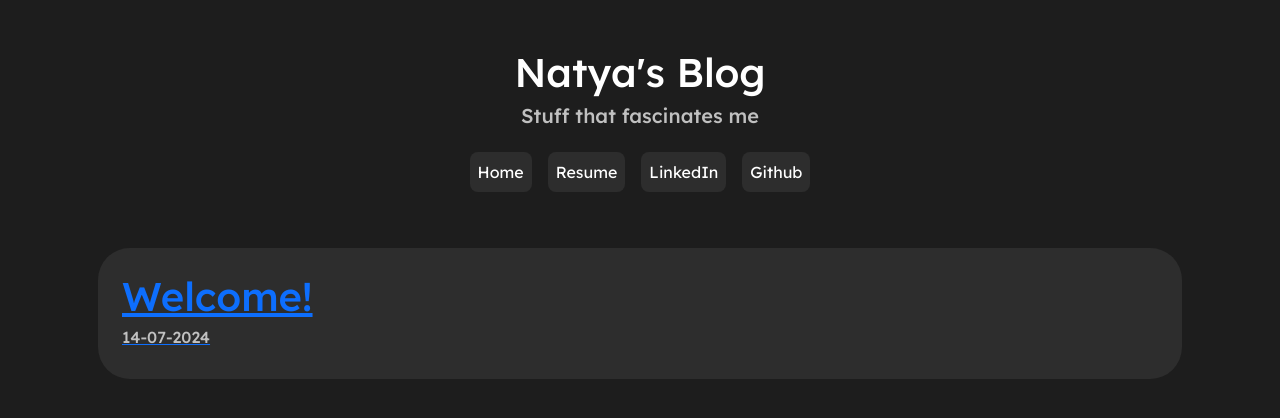
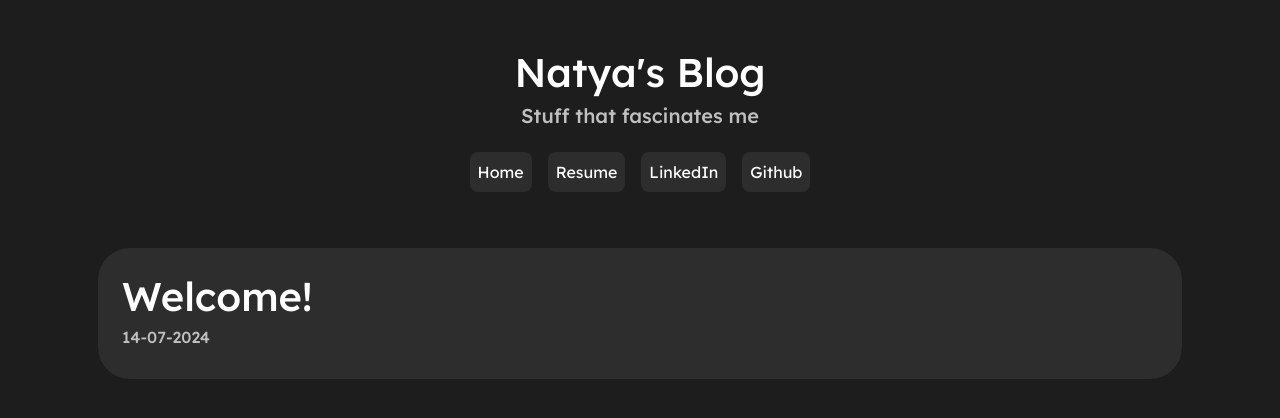
Before and after one commit to natyavidhan/blog, a React (Create React App) app: page /#/ in a window 1280 px wide. Shown: the top 418 px of the page. Built offline with nearby package versions, Linux system fonts and the light colour scheme.

Commit message:
header links

```diff
--- a/src/components/head.js
+++ b/src/components/head.js
@@ -1,14 +1,15 @@
 import React from 'react'
+import { Link } from 'react-router-dom'
 
 function head() {
   return (    <div className="header text-center">
     <h1>Natya's Blog</h1>
     <h5>Stuff that fascinates me</h5>
     <div className="buttons mt-3">
-        <button className="header-button">Home</button>
-        <button className="header-button">Resume</button>
-        <button className="header-button">LinkedIn</button>
-        <button className="header-button">Github</button>
+        <Link to={"/"}><button className="header-button">Home</button></Link>
+        <button className="header-button" onClick={()=>{window.open('https://natya.is-a.dev')}}>Resume</button>
+        <button className="header-button" onClick={()=>{window.open('https://www.linkedin.com/in/natyavidhan')}}>LinkedIn</button>
+        <button className="header-button" onClick={()=>{window.open('https://github.com/natyavidhan')}}>Github</button>
     </div>
 </div>
   )
--- a/src/index.css
+++ b/src/index.css
@@ -4,6 +4,11 @@ body{
   font-family: "Lexend", sans-serif;
   background-color: rgb(29, 29, 29);
   color: white;
+}
+
+a{
+  color: white;
+  text-decoration: none;
 }
 
 .blog-box {
```
